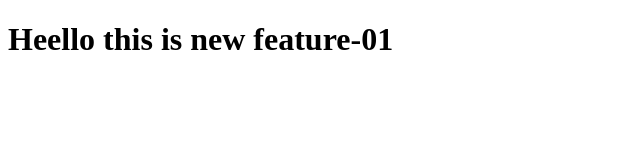
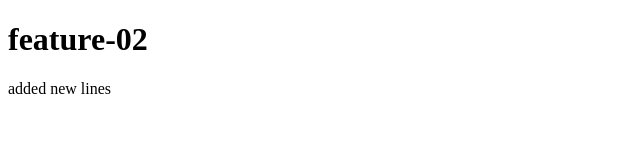
Before and after one commit to MuraliRani/Learn-Git, a plain HTML site: page index.html in a window 1280 px wide. Shown: the whole page, without its empty margins (0-640 px from the left). Drawn offline with Linux system fonts and the light colour scheme.

Commit message:
Added new Tag

```diff
--- a/index.html
+++ b/index.html
@@ -4,6 +4,7 @@
     <title>Learning Git Commands</title>
 </head>
 <body>
-    <h1>Heello this is new feature-01</h1>
+    <h1>feature-02</h1>
+    <p>added new lines </p>
 </body>
 </html>
```
